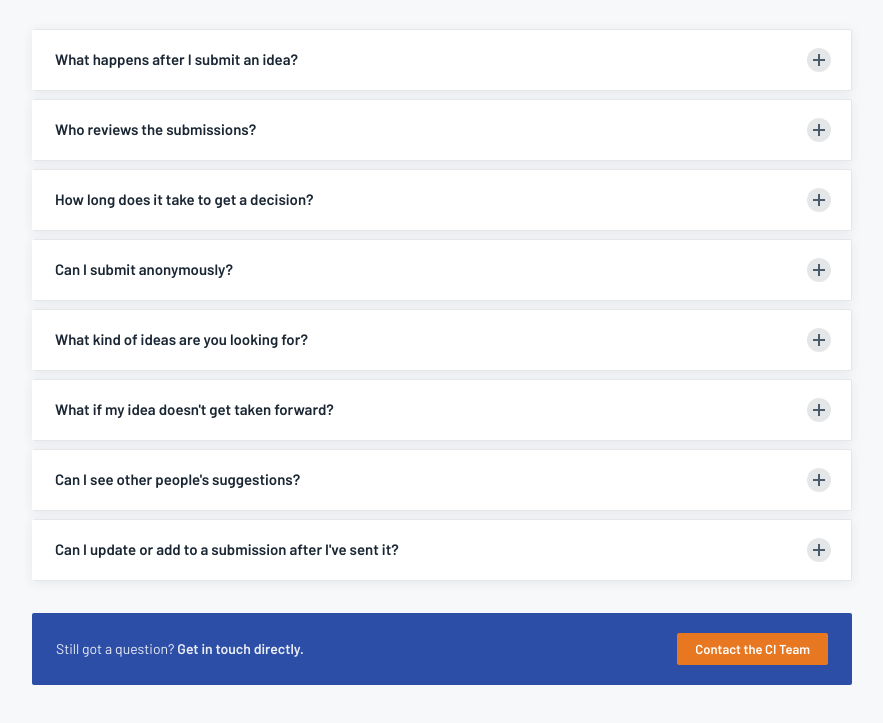
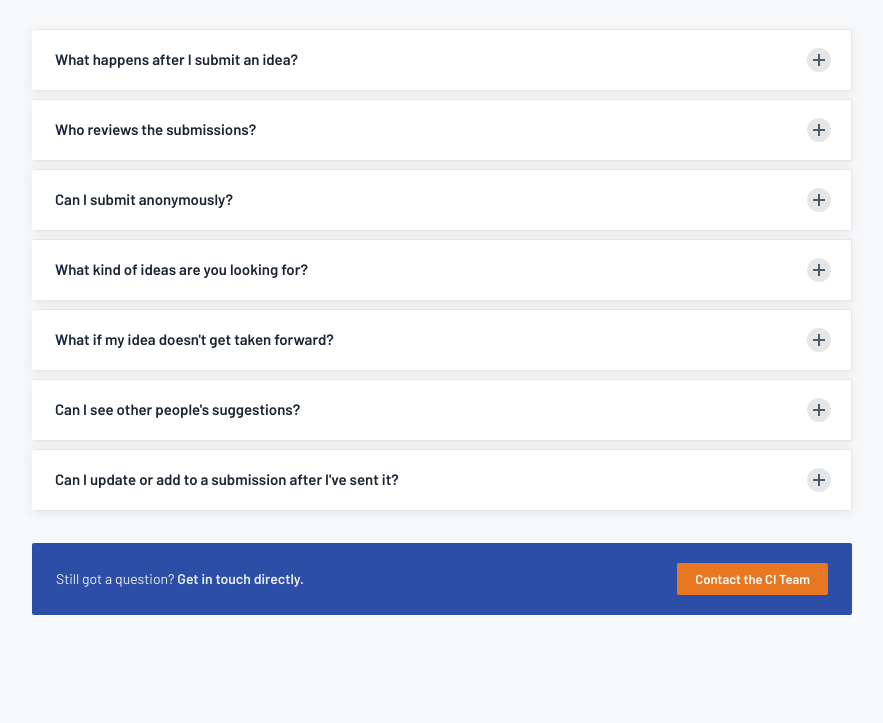
Before and after one commit to PatrikPCE/pce-ci-faq, a plain HTML site: page index.html in a window 1280 px wide. Shown: the part 135-858 px from the top of the page, without its empty margins (198-1081 px from the left). After the commit the page ends 800 px from the top, so only its background shows below. Drawn offline with nearby package versions, Linux system fonts and the light colour scheme.

Commit message:
Update index.html

```diff
--- a/index.html
+++ b/index.html
@@ -227,10 +227,6 @@
         a: "The CI team reviews all submissions, typically alongside relevant department heads where the idea applies. For operational changes, the relevant team lead will be looped in before any decision is made."
       },
       {
-        q: "How long does it take to get a decision?",
-        a: "We aim to give initial feedback within <strong>two weeks</strong> of submission. More complex ideas that require further investigation may take longer, but you'll be kept in the loop either way."
-      },
-      {
         q: "Can I submit anonymously?",
         a: "Yes. The submission form includes an option to submit without your name attached. Anonymous submissions are reviewed exactly the same way - the idea matters, not who sent it."
       },
```
